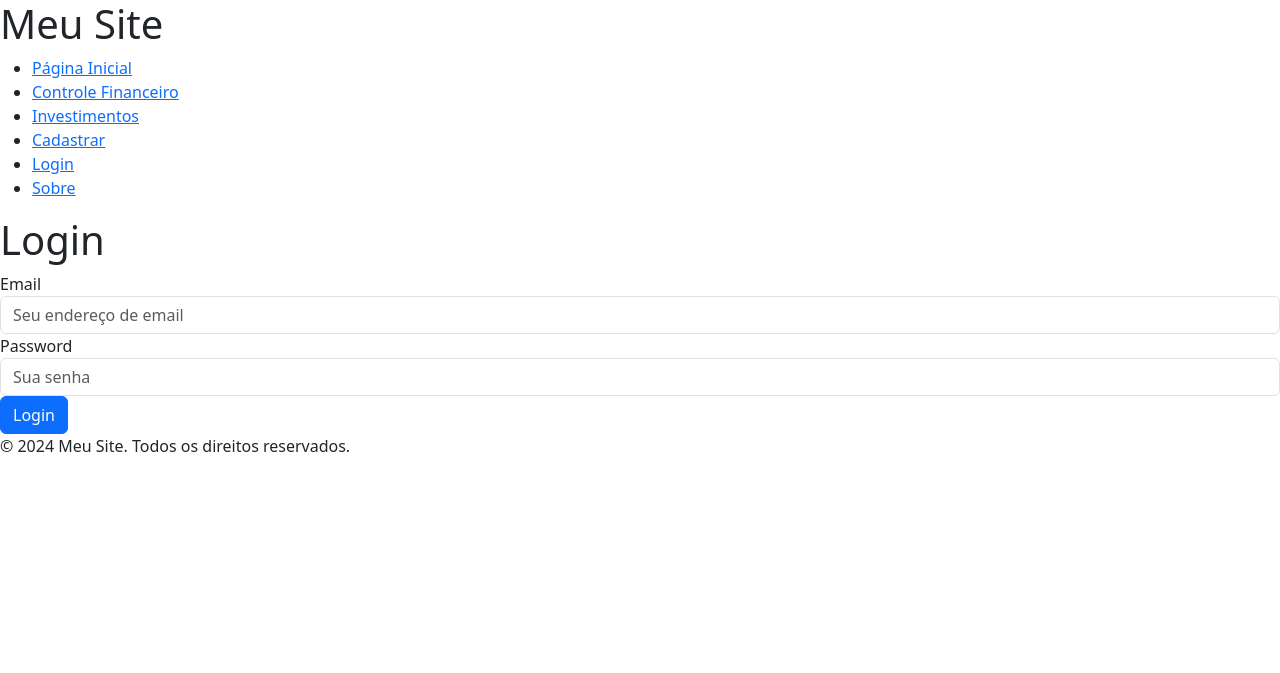
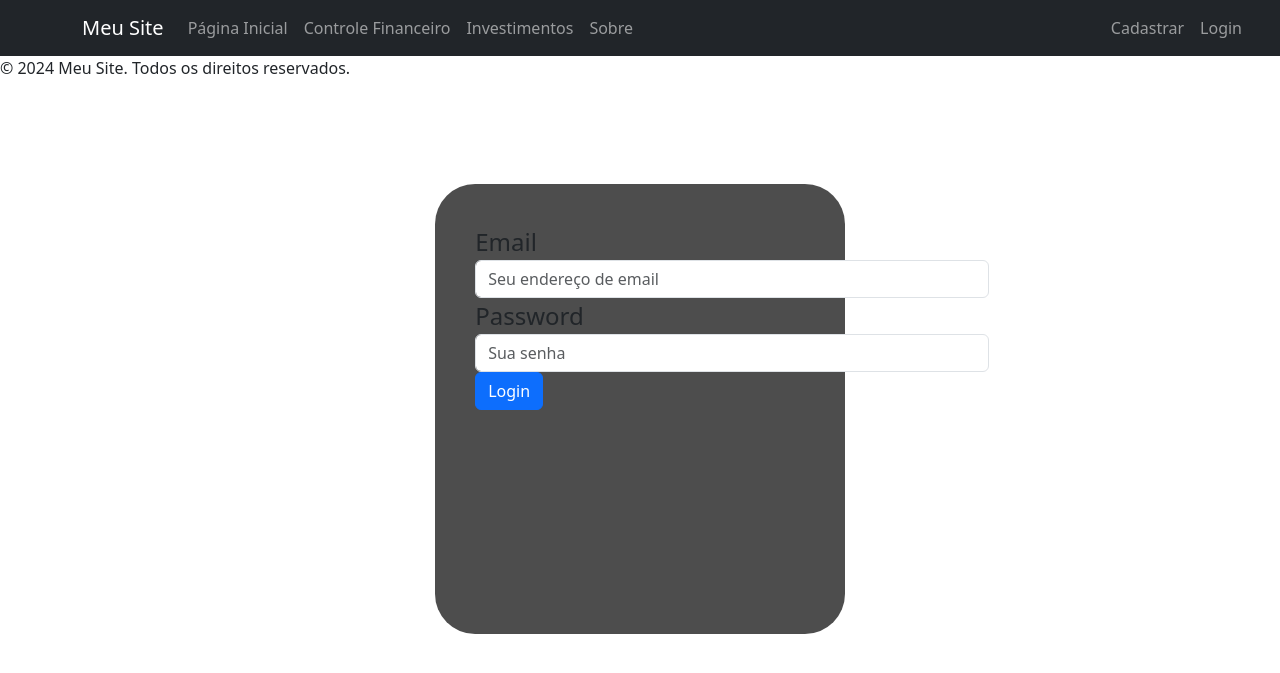
Before and after one commit to ParaQueNome/projeto_4sm_fatec_2024, a Flask app: page /auth/login in a window 1280 px wide. Shown: the top 673 px of the page. Run offline with Flask 3, Linux system fonts and the light colour scheme; some libraries are stand-ins or nearby versions.

Commit message:
front navbar + login/cadastroastro

```diff
--- /dev/null
+++ b/Codificacao/app/static/css/cssgeral.css
@@ -0,0 +1,119 @@
+.user_Sair{
+    position: relative;
+    position: absolute; right: 30px;
+    display: flex;
+    flex-basis: auto;
+}
+
+:root {
+    --yellow: #DBC00B;
+    --blue: #2A0FF2;
+    --pink: #EB0A57;
+    --lilas: #E50FF2;
+    --purple: #8018DB;
+    --lightgreen: #0DDB24;
+    --green: #0E8F45;
+    --black: #000;
+    --black2: rgba(0, 0, 0, 0.699);
+    --lightbrown: #DB851D;
+    --brown: #8F5A1A;
+    --browntrasparente: #8f5a1abd;
+    --grey: rgb(180, 180, 180);
+    --white: #ffffff;
+    --white2: rgba(255, 255, 255, 0.699);
+}
+.backyellow  {background-color: var(--yellow);}
+.backblue     {background-color: var(--blue);}
+.backgreen    {background-color: var(--green);}
+.backlightgreen    {background-color: var(--lightgreen);}
+.backlilas     {background-color: var(--lilas);}
+.backpurple    {background-color: var(--purple);}
+.backblack	{background-color: var(--black);}
+.backbrown    {background-color: var(--brown);}
+.backlightbrown    {background-color: var(--lightbrown);}
+.backbrowntras    {background-color: var(--browntrasparente);}
+.backgrey     {background-color: var(--grey);}
+.backblack2	{background-color: var(--black2);}
+.backwhite  {background-color: var(--white);}
+.backwhite2  {background-color: var(--white2);}
+
+
+.txtyellow  {color: var(--yellow);}
+.txtblue     {color: var(--blue);}
+.txtgreen   {color: var(--green);}
+.txtlilas  {color: var(--lilas);}
+.txtpurple   {color: var(--purple);}
+.txtblack	 {color: var(--black);}
+.txtlibrown  {color: var(--lightbrown);}
+.txtwhite	 {color: var(--white);}
+
+.bordr5  {border-radius: 5%;}
+.bordr10 {border-radius: 10%;}
+.bordr20 {border-radius: 20%;}
+.bordr50 {border-radius: 50%;}
+.bordr100 {border-radius: 100%;}
+.bordr100px {border-radius: 100px;}
+
+
+#modal label{
+    display: block;
+    font-size: x-large;
+
+}
+
+#modal .login{
+    width: 200% ;
+}
+
+#modal span a{
+    text-decoration: none;
+    color: #FF7A00;
+}
+
+.conteiner{
+    margin-left: auto;
+    margin-right: auto;
+    display: flex;
+    margin-top: 10%;
+    position: relative;
+    position: absolute; right:34%; left:34%;
+}
+
+.texto{
+   font-size: large;
+   margin-left: 22%;
+   margin-right: 22%;
+   margin-top: 4%;
+}
+.botao{
+    margin-left: 30%;
+   margin-right: 30%;
+   margin-top: 4%;
+   width: 179px;
+   height: 45px;
+}
+
+.boxleft{
+    border-radius: 40px 40px 40px 40px;
+    height: 450px;
+    width: 570px;
+    padding: 40px;
+    display: flex;
+    float: left;
+    flex-wrap: wrap;
+}
+.boxright{
+    border-radius: 0 40px 40px 0;
+    height: 450px;
+    width: 370px;
+    padding: 40px;
+    display: flex;
+    float: right;
+    justify-content: center;
+    align-items: center;
+}
+.back{
+    height: 100%;
+    width: 100%;
+
+}
--- a/Codificacao/app/templates/auth/cadastro.html
+++ b/Codificacao/app/templates/auth/cadastro.html
@@ -40,7 +40,7 @@
                 </ul>
             {% endif %}
         </div>
-        <button type="submit" class="btn btn-primary">Sign Up</button>
+        <button type="submit" class="btn btn-success">Sign Up</button>
     </form>
 
 
--- a/Codificacao/app/templates/auth/login.html
+++ b/Codificacao/app/templates/auth/login.html
@@ -2,18 +2,19 @@
 
 {% block title %}Cadastro{% endblock %}
 {% block content %}
-
-    <h1>Login</h1>
+<div class="back">
+    <div class="conteiner">
+        <div id="modal" class="boxleft backblack2">
             <form method="POST">
             {{ form.csrf_token }}
-        <div>
+            <div class="login">
                 {{ form.email.label }}
                 {{ form.email(class="form-control") }} {# Adiciona a classe form-control do Bootstrap para estilização #}
                 {% for error in form.email.errors %}
                     <p style="color: red;">{{ error }}</p>
                 {% endfor %}
             </div>
-        <div>
+            <div class="login">
                 {{ form.password.label }}
                 {{ form.password(class="form-control") }} {# Adiciona a classe form-control do Bootstrap para estilização #}
                 {% for error in form.password.errors %}
@@ -29,9 +30,7 @@
                     {{ paragraph }} <br>
                 {% endfor %}
             {% endif %}
-
-
-
             </form>
-
+    </div>
+</div>
 {% endblock %}
--- a/Codificacao/app/templates/base.html
+++ b/Codificacao/app/templates/base.html
@@ -11,31 +11,62 @@
             <!-- Bootstrap CSS -->
             <link rel="stylesheet" type="text/css"
             href="{{url_for('static', filename='css/bootstrap.min.css')}}">
+            <link rel="stylesheet" type="text/css"
+            href="{{url_for('static', filename='css/cssgeral.css')}}">
     {% endblock %}
     {{ bootstrap.load_css() }}
 </head>
 <body>
 
-<header>
-    <!-- Aqui vai o cabeçalho do seu site -->
-    <h1>Meu Site</h1>
-    <nav>
-        <ul>
-            <li><a href="/">Página Inicial</a></li>
-            <li><a href="{{ url_for('finance.finance') }}">Controle Financeiro</a></li>
-            <li><a href="">Investimentos</a></li>
-            {% if 'usuario' in session and session['usuario'] != "" %}
-                <li>{{ session['usuario'] }}</li>
-                <li><a href="{{ url_for('auth.logout') }}">Sair</a></li>
-            {%else%}
-                <li><a href="{{url_for('auth.cadastro')}}">Cadastrar</a></li>
-                <li><a href="{{url_for('auth.login')}}">Login</a></li>
-            {%endif%}
-            <li><a href="/sobre">Sobre</a></li>
-            <!-- Adicione mais itens de menu conforme necessário -->
-        </ul>
-    </nav>
-</header>
+    <header>
+        <!-- Navbar -->
+        <nav class="navbar navbar-expand-lg navbar-dark bg-dark">
+            <div class="container">
+                <a class="navbar-brand" href="/">Meu Site</a>
+                <button class="navbar-toggler" type="button" data-toggle="collapse" data-target="#navbarSupportedContent" aria-controls="navbarSupportedContent" aria-expanded="false" aria-label="Toggle navigation">
+                    <span class="navbar-toggler-icon"></span>
+                </button>
+
+                <div class="collapse navbar-collapse" id="navbarSupportedContent">
+                    <ul class="navbar-nav mr-auto">
+                        <li class="nav-item">
+                            <a class="nav-link" href="/">Página Inicial</a>
+                        </li>
+                        <li class="nav-item">
+                            <a class="nav-link" href="{{ url_for('finance.finance') }}">Controle Financeiro</a>
+                        </li>
+                        <li class="nav-item">
+                            <a class="nav-link" href="#">Investimentos</a>
+                        </li>
+                    </ul>
+                    <ul class="navbar-nav ml-auto">
+                        <li class="nav-item">
+                            <a class="nav-link" href="/sobre">Sobre</a>
+                        </li>
+                        <div class="user_Sair">
+                            {% if 'usuario' in session and session['usuario'] != "" %}
+                            {% set nomeuser = session['usuario'] %}
+                            <li class="nav-item">
+                                <span class="nav-link">{{nomeuser}}</span>
+                            </li>
+                            <li class="nav-item">
+                                <a class="nav-link" href="{{ url_for('auth.logout') }}">Sair</a>
+                            </li>
+                            {% else %}
+                            <li class="nav-item">
+                                <a class="nav-link" href="{{url_for('auth.cadastro')}}">Cadastrar</a>
+                            </li>
+                            <li class="nav-item">
+                                <a class="nav-link" href="{{url_for('auth.login')}}">Login</a>
+                            </li>
+                            {% endif %}
+                        </div>
+                    </ul>
+                </div>
+            </div>
+        </nav>
+    </header>
+
 
 <main>
     <!-- Aqui vai o conteúdo específico de cada página -->
--- a/Codificacao/app/templates/finances/financas.html
+++ b/Codificacao/app/templates/finances/financas.html
@@ -1,6 +1,9 @@
 {% extends 'base.html' %}
 
 {% block title %}Cadastro{% endblock %}
+{% block styles %}
+{{super()}}
+{% endblock %}
 {% block content %}
     <h1>Sua DRE Pessoal</h1>
 
```
Lines whose indentation alone changed are shown as unchanged.
